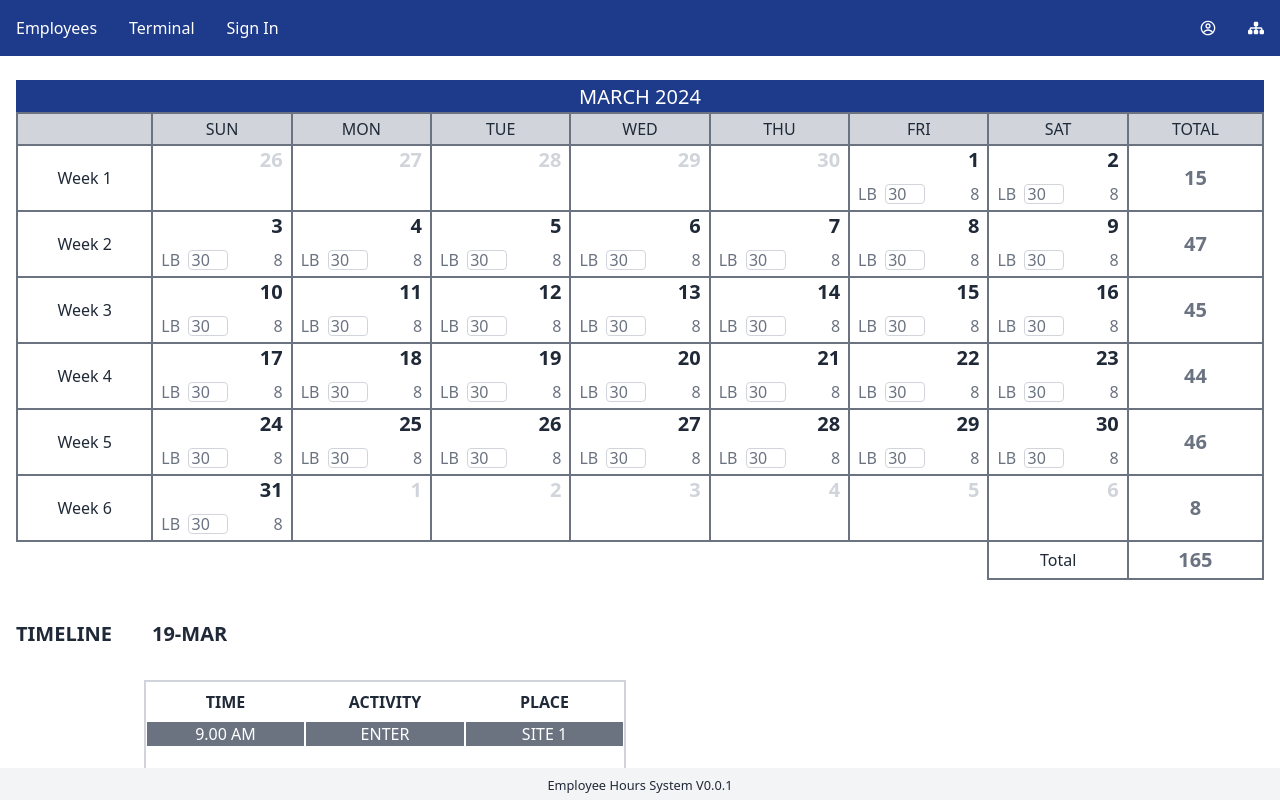
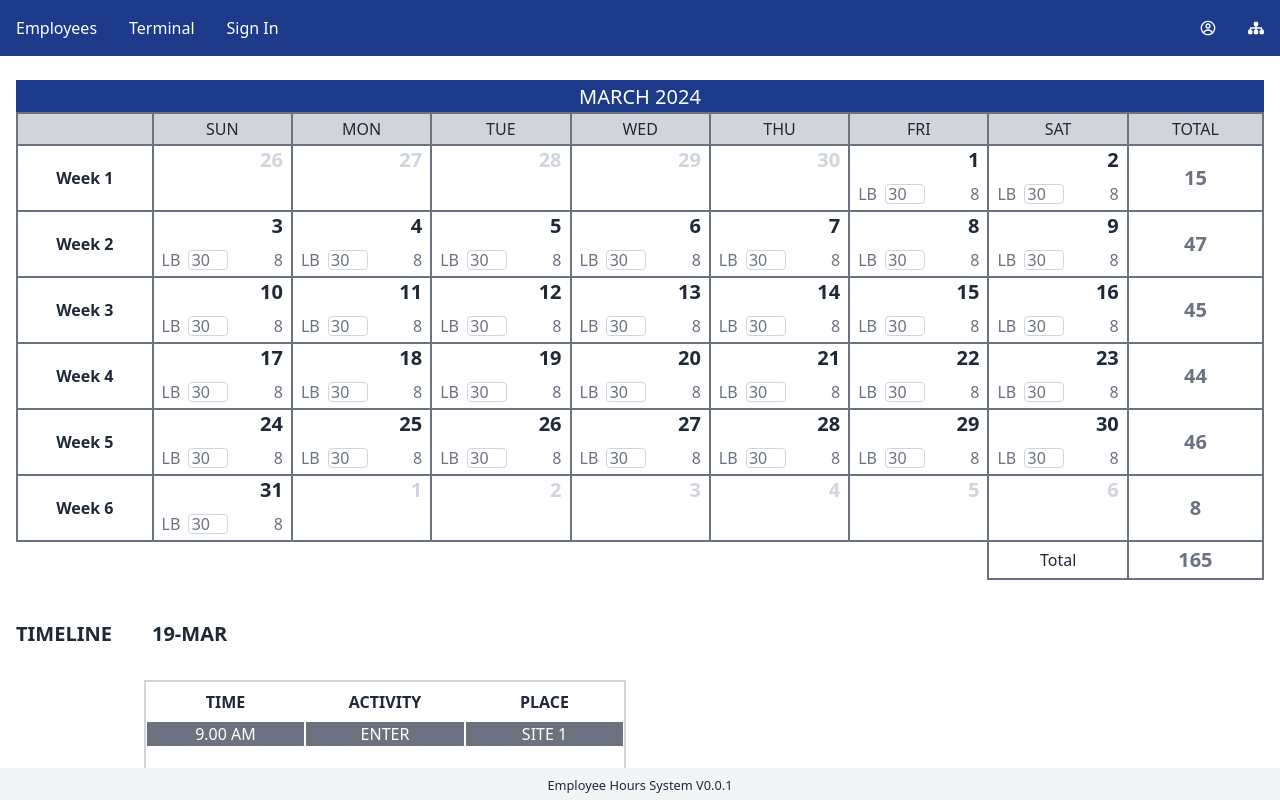
Before and after one commit to HironmoyRay/Employee_Management, a React (Vite) app: page /calender in a window 1280 px wide. Shown: the top 800 px of the page. Built offline with nearby package versions, Linux system fonts and the light colour scheme.

Commit message:
Temporary Deploy

```diff
--- /dev/null
+++ b/src/component/NewSite/NewSite.jsx
@@ -0,0 +1,11 @@
+
+
+const NewSite = () => {
+    return (
+        <div className="text-center text-2xl font-bold">
+            <h1>Build YOur Site.</h1>
+        </div>
+    );
+};
+
+export default NewSite;
--- a/src/main.jsx
+++ b/src/main.jsx
@@ -8,6 +8,7 @@ import Employees from "./pages/Employees/Employees";
 import Profile from "./pages/Profile/Profile";
 import SignInForm from "./pages/SignInForm/SignInForm";
 import Terminal from "./pages/Terminal/Terminal";
+import NewSite from "./component/NewSite/NewSite";
 
 const router = createBrowserRouter([
   {
@@ -42,6 +43,10 @@ const router = createBrowserRouter([
         loader: () => fetch("../public/sites/sites.json"),
         element: <Terminal></Terminal>,
       },
+      {
+        path: "/site",
+        element: <NewSite></NewSite>,
+      },
     ],
   },
 ]);
--- a/src/pages/Calender/Calender.jsx
+++ b/src/pages/Calender/Calender.jsx
@@ -32,48 +32,38 @@ const Calender = () => {
         <tbody>
           {/* Week 1 */}
           <tr>
-            <td className="border-2 border-SECONDARY p-1 text-center">
+            <th className="border-2 border-SECONDARY p-1 text-center">
               <span>Week</span> <span> 1</span>
-            </td>
+            </th>
             <td className="border-2 border-SECONDARY  w-36 p-0 hover:bg-SECONDARY-light">
               <div className="text-right h-8 text-xl text-SECONDARY-light  font-semibold  pr-2 hover:bg-SECONDARY-dark hover:text-WHITE">
                 26
               </div>
-              <div className="text-right h-8 text-SECONDARY-light   font-medium pr-2 hover:bg-SECONDARY hover:text-WHITE flex justify-between">
-
-              </div>
+              <div className="text-right h-8 text-SECONDARY-light   font-medium pr-2 hover:bg-SECONDARY hover:text-WHITE flex justify-between"></div>
             </td>
             <td className="border-2 border-SECONDARY  w-36 p-0 hover:bg-SECONDARY-light">
               <div className="text-right h-8 text-xl text-SECONDARY-light  font-semibold  pr-2 hover:bg-SECONDARY-dark hover:text-WHITE">
                 27
               </div>
-              <div className="text-right h-8 text-SECONDARY-light   font-medium pr-2 hover:bg-SECONDARY hover:text-WHITE flex justify-between">
-
-              </div>
+              <div className="text-right h-8 text-SECONDARY-light   font-medium pr-2 hover:bg-SECONDARY hover:text-WHITE flex justify-between"></div>
             </td>
             <td className="border-2 border-SECONDARY  w-36 p-0 hover:bg-SECONDARY-light">
               <div className="text-right h-8 text-xl text-SECONDARY-light   font-semibold  pr-2 hover:bg-SECONDARY-dark hover:text-WHITE">
                 28
               </div>
-              <div className="text-right h-8 text-SECONDARY-light   font-medium pr-2 hover:bg-SECONDARY hover:text-WHITE flex justify-between">
-
-              </div>
+              <div className="text-right h-8 text-SECONDARY-light   font-medium pr-2 hover:bg-SECONDARY hover:text-WHITE flex justify-between"></div>
             </td>
             <td className="border-2 border-SECONDARY  w-36 p-0 hover:bg-SECONDARY-light">
               <div className="text-right h-8 text-xl text-SECONDARY-light   font-semibold  pr-2 hover:bg-SECONDARY-dark hover:text-WHITE">
                 29
               </div>
-              <div className="text-right h-8 text-SECONDARY-light   font-medium pr-2 hover:bg-SECONDARY hover:text-WHITE flex justify-between">
-
-              </div>
+              <div className="text-right h-8 text-SECONDARY-light   font-medium pr-2 hover:bg-SECONDARY hover:text-WHITE flex justify-between"></div>
             </td>
             <td className="border-2 border-SECONDARY  w-36 p-0 hover:bg-SECONDARY-light">
               <div className="text-right h-8 text-xl text-SECONDARY-light  font-semibold  pr-2 hover:bg-SECONDARY-dark hover:text-WHITE">
                 30
               </div>
-              <div className="text-right h-8 text-SECONDARY-light   font-medium pr-2 hover:bg-SECONDARY hover:text-WHITE flex justify-between">
-
-              </div>
+              <div className="text-right h-8 text-SECONDARY-light   font-medium pr-2 hover:bg-SECONDARY hover:text-WHITE flex justify-between"></div>
             </td>
             <td className="border-2 border-SECONDARY  w-36 p-0 hover:bg-SECONDARY-light">
               <div className="text-right h-8 text-xl  font-semibold  pr-2 hover:bg-SECONDARY-dark hover:text-WHITE">
@@ -123,9 +113,9 @@ const Calender = () => {
 
           {/* Week 2 */}
           <tr>
-            <td className="border-2 border-SECONDARY p-1 text-center">
+            <th className="border-2 border-SECONDARY p-1 text-center">
               <span>Week</span> <span> 2</span>
-            </td>
+            </th>
             <td className="border-2 border-SECONDARY  w-36 p-0 hover:bg-SECONDARY-light">
               <div className="text-right h-8 text-xl  font-semibold  pr-2 hover:bg-SECONDARY-dark hover:text-WHITE">
                 3
@@ -274,9 +264,9 @@ const Calender = () => {
 
           {/* Week 3 */}
           <tr>
-            <td className="border-2 border-SECONDARY p-1 text-center">
+            <th className="border-2 border-SECONDARY p-1 text-center">
               <span>Week</span> <span> 3</span>
-            </td>
+            </th>
             <td className="border-2 border-SECONDARY  w-36 p-0 hover:bg-SECONDARY-light">
               <div className="text-right h-8 text-xl  font-semibold  pr-2 hover:bg-SECONDARY-dark hover:text-WHITE">
                 10
@@ -425,9 +415,9 @@ const Calender = () => {
 
           {/* Week 4 */}
           <tr>
-            <td className="border-2 border-SECONDARY p-1 text-center">
+            <th className="border-2 border-SECONDARY p-1 text-center">
               <span>Week</span> <span> 4</span>
-            </td>
+            </th>
 
             <td className="border-2 border-SECONDARY  w-36 p-0 hover:bg-SECONDARY-light">
               <div className="text-right h-8 text-xl  font-semibold  pr-2 hover:bg-SECONDARY-dark hover:text-WHITE">
@@ -577,9 +567,9 @@ const Calender = () => {
 
           {/* Week 5 */}
           <tr>
-            <td className="border-2 border-SECONDARY p-1 text-center">
+            <th className="border-2 border-SECONDARY p-1 text-center">
               <span>Week</span> <span> 5</span>
-            </td>
+            </th>
             <td className="border-2 border-SECONDARY  w-36 p-0 hover:bg-SECONDARY-light">
               <div className="text-right h-8 text-xl  font-semibold  pr-2 hover:bg-SECONDARY-dark hover:text-WHITE">
                 24
@@ -728,9 +718,9 @@ const Calender = () => {
 
           {/* Week 6 */}
           <tr>
-            <td className="border-2 border-SECONDARY p-1 text-center">
+            <th className="border-2 border-SECONDARY p-1 text-center">
               <span>Week</span> <span> 6</span>
-            </td>
+            </th>
             <td className="border-2 border-SECONDARY  w-36 p-0 hover:bg-SECONDARY-light">
               <div className="text-right h-8 text-xl  font-semibold  pr-2 hover:bg-SECONDARY-dark hover:text-WHITE">
                 31
```
